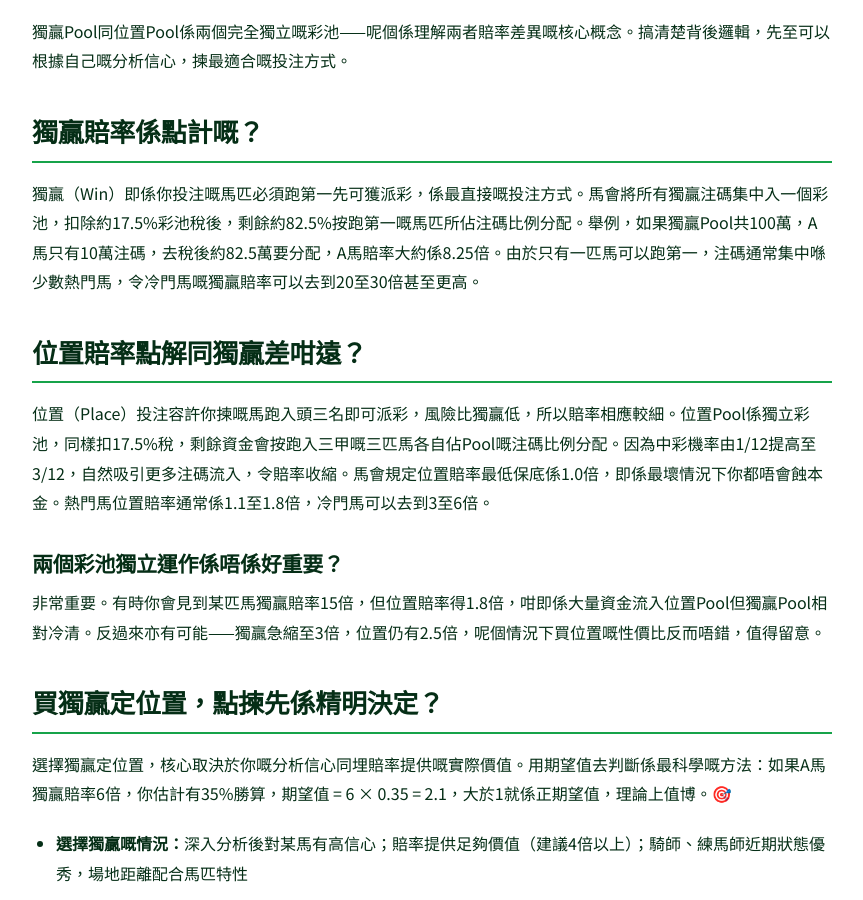
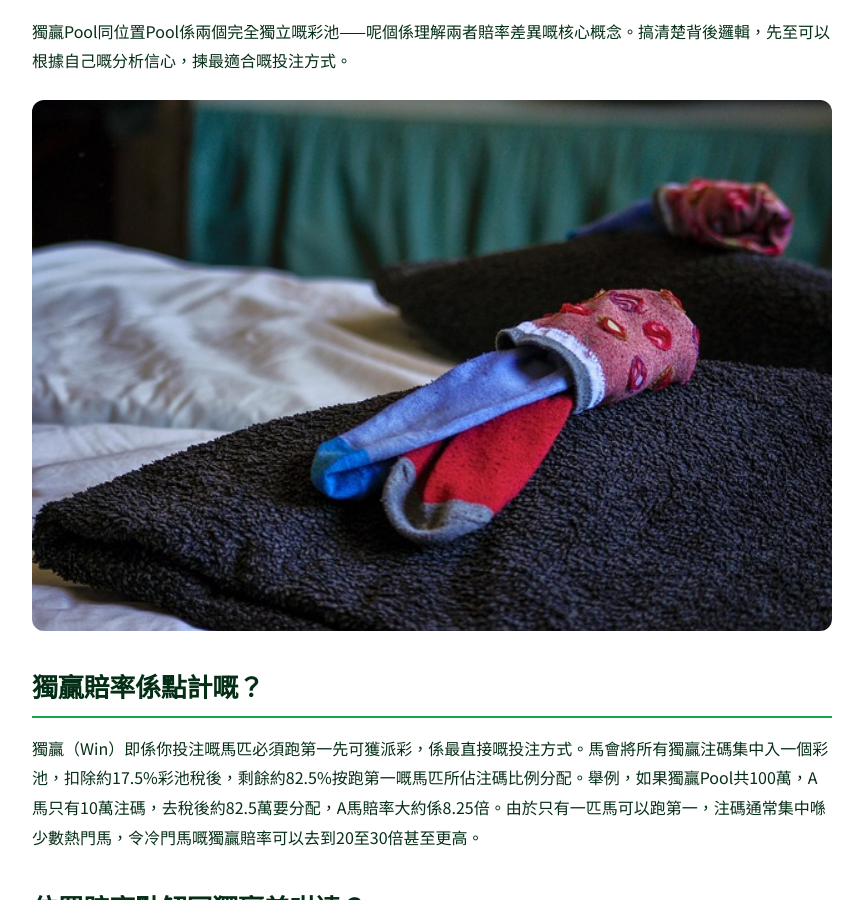
Before and after one commit to wmzic929-prog/turf-pulse, a plain HTML site: page blog/hkjc-win-place-odds-difference.html in a window 1280 px wide. Shown: the part 1342-2242 px from the top of the page, without its empty margins (48-911 px from the left). Drawn offline with nearby package versions, Linux system fonts and the light colour scheme; a web font is replaced by a local one.

Commit message:
feat(blog): add body image to hkjc-win-place-odds-difference

```diff
--- a/blog/hkjc-win-place-odds-difference.html
+++ b/blog/hkjc-win-place-odds-difference.html
@@ -130,6 +130,8 @@
         <div class="qa-box"><span class="qa-box-label">快速解答</span><p>獨贏係馬匹必須跑第一先派彩，位置係跑入頭三名即可，兩者彩池獨立計算，所以賠率有明顯差距。</p></div>
         <div class="blog-banner"><img src="https://pixabay.com/get/gef73c3c3dd7d8397655fa1b542d16b26003b11f61203307bc08a433bead3d1363c4e5cc93abe0c5796e9429cd92ad683760289a1cb3fd502bed4b278cf13a98e_640.jpg" alt="獨贏同位置賠率<br>你識分嗎？" loading="lazy"></div>
         <div class="article-body"><p>獨贏Pool同位置Pool係兩個完全獨立嘅彩池——呢個係理解兩者賠率差異嘅核心概念。搞清楚背後邏輯，先至可以根據自己嘅分析信心，揀最適合嘅投注方式。</p>
+<figure class="body-figure"><img src="https://raw.githubusercontent.com/wmzic929-prog/turf-pulse/main/blog/img/hkjc-win-place-odds-difference-body.jpg" alt="HKJC獨贏同位置賠率有咩分別？新手馬迷完整解析" loading="lazy"></figure>
+
 
 <h2>獨贏賠率係點計嘅？</h2>
 <p>獨贏（Win）即係你投注嘅馬匹必須跑第一先可獲派彩，係最直接嘅投注方式。馬會將所有獨贏注碼集中入一個彩池，扣除約17.5%彩池稅後，剩餘約82.5%按跑第一嘅馬匹所佔注碼比例分配。舉例，如果獨贏Pool共100萬，A馬只有10萬注碼，去稅後約82.5萬要分配，A馬賠率大約係8.25倍。由於只有一匹馬可以跑第一，注碼通常集中喺少數熱門馬，令冷門馬嘅獨贏賠率可以去到20至30倍甚至更高。</p>
```
